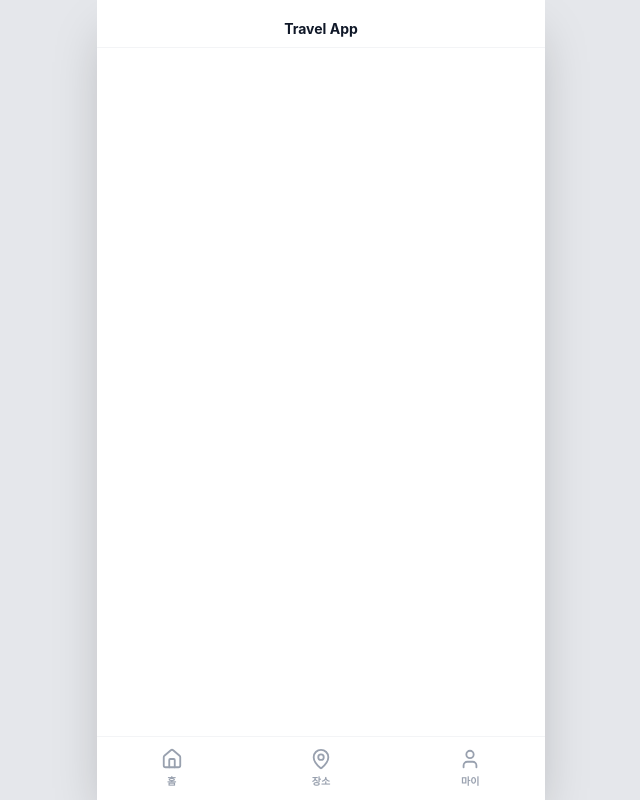
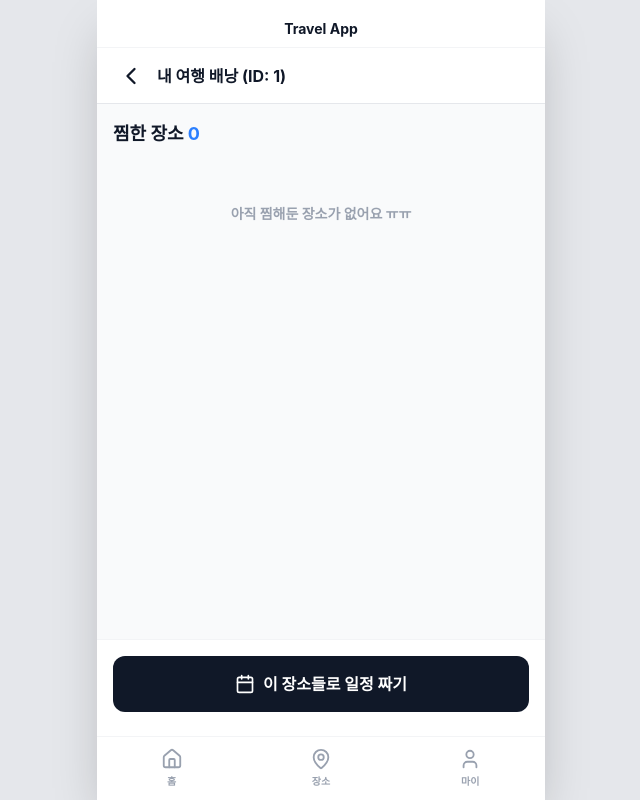
Before and after one commit to junha2020/travel_app_front, a React (Vite) app: page /backpack/1 in a window 1280 px wide. Before the commit this address had no page. Shown: the whole page, without its empty margins (319-959 px from the left). Built offline with nearby package versions, Linux system fonts and the light colour scheme.

Commit message:
Finished make pages

```diff
--- a/index.html
+++ b/index.html
@@ -4,7 +4,7 @@
     <meta charset="UTF-8" />
     <link rel="icon" type="image/svg+xml" href="/vite.svg" />
     <meta name="viewport" content="width=device-width, initial-scale=1.0" />
-    <title>travel_app_front</title>
+    <title>트리플</title>
   </head>
   <body>
     <div id="root"></div>
--- a/src/App.tsx
+++ b/src/App.tsx
@@ -31,7 +31,7 @@ function App() {
             <Route path="/find-account" element={<AccountRecoveryPage />} />
 
             {/* 여행 계획 관련 */}
-            <Route path="/backpack" element={<BackpackPage />} />
+            <Route path="/backpack/:planId" element={<BackpackPage />} />
             <Route path="/planner/:planId" element={<PlannerPage />} />
             <Route path="/schedule/:scheduleId" element={<MyPlansPage />} />
           </Routes>
--- a/src/pages/BackpackPage.tsx
+++ b/src/pages/BackpackPage.tsx
@@ -1,30 +1,53 @@
 import { Calendar, ChevronLeft, Trash2 } from "lucide-react";
-import { useNavigate } from "react-router-dom";
+import { useNavigate, useParams } from "react-router-dom";
+import { useMemo } from "react";
 import usePlanStore from "../store/usePlanStore";
 
 const BackpackPage = () => {
   const navigate = useNavigate();
-  const planItems = usePlanStore((state) => state.planItems);
+
+  const { planId } = useParams();
+  const currentPlanId = Number(planId) || 1;
+
+  const plans = usePlanStore((state) => state.plans);
   const removePlanItem = usePlanStore((state) => state.removePlanItem);
+
+  const planItems = useMemo(() => {
+    return plans[currentPlanId] || [];
+  }, [plans, currentPlanId]);
+
+  const handleDelete = (itemId: number) => {
+    if (window.confirm("이 장소를 찜에서 해제할까요?")) {
+      removePlanItem(currentPlanId, itemId);
+    }
+  };
 
   return (
     <div className="flex flex-col h-full bg-gray-50 relative">
-      <div className="flex items-center h-14 px-4 border-b border-gary-200 bg-white shrink-0">
+      <div className="flex items-center h-14 px-4 border-b border-gray-200 bg-white shrink-0">
         <button
-          onClick={() => navigate("/detail")}
+          onClick={() => navigate(`/schedule/${planId}`)}
           className="text-gray-900 p-1 rounded-full"
         >
           <ChevronLeft size={28} />
         </button>
-        <span className="text-base font-bold ml-2">내 여행 배낭</span>
+        <span className="text-base font-bold ml-2">
+          내 여행 배낭 (ID: {currentPlanId})
+        </span>
       </div>
 
       <div className="flex-1 overflow-y-auto p-4 pb-24">
         <h2 className="text-lg font-bold mb-4">
           찜한 장소 <span className="text-blue-500">{planItems.length}</span>
         </h2>
-        {/* Zustand에 담겨 있을 때 */}
-        {planItems.map((item) => (
+
+        <div className="flex flex-col gap-3">
+          {planItems.length === 0 ? (
+            <div className="text-center text-gray-400 mt-10 text-sm font-bold">
+              아직 찜해둔 장소가 없어요 ㅠㅠ
+            </div>
+          ) : (
+            planItems.map((item) => (
               <div
                 key={item.id}
                 className="bg-white rounded-xl shadow-sm border border-gray-100 p-4 flex gap-4 items-center"
@@ -37,19 +60,15 @@ const BackpackPage = () => {
                   <p className="text-xs text-gray-500">{item.category}</p>
                 </div>
                 <button
-              onClick={() => removePlanItem(item.id)}
-              className="text-gray-300 hover:text-red-500 p-2"
+                  onClick={() => handleDelete(item.id)}
+                  className="text-gray-300 hover:text-red-500 p-2 transition-colors"
                 >
                   <Trash2 size={18} />
                 </button>
               </div>
-        ))}
-        {/* 아무것도 없을 때 */}
-        {planItems.length === 0 && (
-          <div className="text-center text-gray-400 mt-10 text-sm">
-            텅 비어있어요. 장소를 담아보세요!
+            ))
+          )}
         </div>
-        )}
       </div>
 
       <div className="absolute bottom-0 w-full bg-white border-t border-gray-100 p-4 pb-6">
--- a/src/pages/MyPlansPage.tsx
+++ b/src/pages/MyPlansPage.tsx
@@ -9,7 +9,7 @@ const MyPlansPage = () => {
       {/* 상단 헤더 */}
       <div className="flex items-center h-14 px-4 border-b border-gray-200 bg-white shrink-0 shadow-sm">
         <button
-          onClick={() => navigate(-1)}
+          onClick={() => navigate("/", { replace: true })}
           className="p-1 rounded-full text-gray-900 active:scale-95 transition-transform"
         >
           <ChevronLeft size={28} />
--- a/src/pages/PlaceDetailPage.tsx
+++ b/src/pages/PlaceDetailPage.tsx
@@ -28,26 +28,31 @@ const PlaceDetailPage = () => {
 
   const { data: place, isLoading, isError } = usePlaceDetail(placeId);
 
-  const planItems = usePlanStore((state) => state.planItems);
+  const plans = usePlanStore((state) => state.plans);
   const addPlanItem = usePlanStore((state) => state.addPlanItem);
 
   const [isSheetOpen, setIsSheetOpen] = useState(false);
 
-  const handleAddPlace = () => {
+  const handleAddPlace = (planId: number) => {
     if (!place) return;
 
-    const isAlreadyExist = planItems.find((p) => p.id === Number(place.id));
+    const currentPlanItems = plans[planId] || [];
+
+    const isAlreadyExist = currentPlanItems.find(
+      (p) => p.id === Number(place.id),
+    );
 
     if (isAlreadyExist) {
       alert("이미 담겨있습니다!");
       return;
     }
 
-    addPlanItem({
+    addPlanItem(planId, {
       id: Number(place.id),
       name: place.name,
       category: place.category,
     });
+
     alert("추가되었습니다.");
     setIsSheetOpen(false);
     navigate("/schedule/");
@@ -112,7 +117,7 @@ const PlaceDetailPage = () => {
       </div>
 
       {/* 하단 찜하기 버튼 */}
-      <div className="absolute bottom-0 w-full bg-white border-t border-gray-100 p-4 pb-6 shadow-[0_-10px_20px_rgba(0, 0, 0, 0.05">
+      <div className="absolute bottom-0 w-full bg-white border-t border-gray-100 p-4 pb-6 shadow-[0_-10px_20px_rgba(0,0,0,0.05)]">
         <button
           onClick={() => setIsSheetOpen(true)}
           className="w-full bg-blue-500 text-white font-bold rounded-xl py-4 flex justify-center items-center gap-2 active:scale-[0.98] transition-transform"
@@ -144,7 +149,7 @@ const PlaceDetailPage = () => {
               </button>
             </div>
             {/* 새로운 일정 만들기 버튼 */}
-            <button className="flex items-center gap-3 p-4 rounded-xl borer border-gray-200 hover:border-blue-500 hover:bg-blue-50 transition-colors text-left group">
+            <button className="flex items-center gap-3 p-4 rounded-xl border border-gray-200 hover:border-blue-500 hover:bg-blue-50 transition-colors text-left group">
               <div className="w-10 h-10 rounded-full bg-blue-100 flex items-center justify-center text-blue-500 group-hover:bg-blue-500 group-hover:text-white transition-colors">
                 <Plus size={20} />
               </div>
@@ -166,8 +171,8 @@ const PlaceDetailPage = () => {
               {MOCK_MY_PLANS.map((plan) => (
                 <button
                   key={plan.id}
-                  onClick={handleAddPlace}
-                  className="flex flex-col p-4 rounded-xl bg-gray-50 hover:bg-gray-100 text-left transition-colors border border-transparent hover:border-gary-200"
+                  onClick={() => handleAddPlace(plan.id)}
+                  className="flex flex-col p-4 rounded-xl bg-gray-50 hover:bg-gray-100 text-left transition-colors border border-transparent hover:border-gray-200"
                 >
                   <span className="font-bold text-gray-900">{plan.title}</span>
                   <span className="text-xs text-gray-500 mt-1 flex items-center gap-1">
--- a/src/pages/PlannerPage.tsx
+++ b/src/pages/PlannerPage.tsx
@@ -1,15 +1,25 @@
 import { ChevronLeft, GripVertical, MapIcon } from "lucide-react";
 import { useNavigate, useParams } from "react-router-dom";
+import { useMemo } from "react";
+import usePlanStore from "../store/usePlanStore";
 
 const PlannerPage = () => {
   const navigate = useNavigate();
   const { planId } = useParams();
 
+  const currentPlanId = Number(planId);
+
+  const plans = usePlanStore((state) => state.plans);
+
+  const currentItems = useMemo(() => {
+    return plans[currentPlanId] || [];
+  }, [plans, currentPlanId]);
+
   return (
     <div className="flex flex-col h-full bg-white relative">
       <div className="flex items-center h-14 px-4 border-b border-gray-200 bg-white shrink-0 z-20 shadow-sm">
         <button
-          onClick={() => navigate("/backpack")}
+          onClick={() => navigate(`/backpack/${planId}`)}
           className="text-gray-900 p-1 rounded-full"
         >
           <ChevronLeft size={28} />
@@ -44,13 +54,20 @@ const PlannerPage = () => {
 
         {/* 일정 리스트. 여기에 dnd-kit 들어감 */}
         <div className="flex-1 overflow-y-auto p-4 flex flex-col gap-3 pb-20">
-          {/* 타임라인 */}
-          <div className="flex items-stretch gap-3">
+          {currentItems.length === 0 ? (
+            <div className="text-center text-gray-400 mt-10 text-sm font-bold">
+              아직 일정에 담긴 장소가 없어요 ㅠㅠ
+            </div>
+          ) : (
+            currentItems.map((item, index) => (
+              <div key={item.id} className="flex items-stretch gap-3">
                 <div className="flex flex-col items-center w-6 shrink-0 mt-2">
                   <div className="w-6 h-6 rounded-full bg-blue-500 text-white text-xs font-bold flex items-center justify-center">
-                1
+                    {index + 1}
                   </div>
+                  {index !== currentItems.length - 1 && (
                     <div className="w-0.5 bg-gray-200 h-full mt-1"></div>
+                  )}
                 </div>
 
                 <div className="flex-1 bg-white rounded-xl shadow-sm border border-gray-100 p-3 flex items-center gap-3">
@@ -59,30 +76,13 @@ const PlannerPage = () => {
                     className="text-gray-300 cursor-grab active:cursor-grabbing"
                   />
                   <div>
-                <h4 className="font-bold text-sm">수성못</h4>
-                <p className="text-[10px] text-gray-400">관광지</p>
+                    <h4 className="font-bold text-sm">{item.name}</h4>
+                    <p className="text-[10px] text-gray-400">{item.category}</p>
                   </div>
                 </div>
               </div>
-
-          <div className="flex items-stretch gap-3">
-            <div className="flex flex-col items-center w-6 shrink-0 mt-2">
-              <div className="w-6 h-6 rounded-full bg-blue-500 text-white text-xs font-bold flex items-center justify-center">
-                2
-              </div>
-            </div>
-
-            <div className="flex-1 bg-white rounded-xl shadow-sm border border-gray-100 p-3 flex items-center gap-3">
-              <GripVertical
-                size={20}
-                className="text-gray-300 cursor-grab active:cursor-grabbing"
-              />
-              <div>
-                <h4 className="font-bold text-sm">동성로 스파크랜드</h4>
-                <p className="text-[10px] text-gray-400">관광지</p>
-              </div>
-            </div>
-          </div>
+            ))
+          )}
         </div>
       </div>
     </div>
--- a/src/store/usePlanStore.ts
+++ b/src/store/usePlanStore.ts
@@ -13,7 +13,7 @@ interface PlanState {
   // 아이템 하나 추가할 때
   addPlanItem: (planId: number, item: PlanItem) => void;
   // 아이템 하나 삭제할 때
-  removePlanItem: (planId: number, itemId: Plan["id"]) => void;
+  removePlanItem: (planId: number, itemId: number) => void;
   // 특정 일정 완전히 비우가
   clearPlan: (planId: number) => void;
 }
@@ -59,14 +59,10 @@ const usePlanStore = create<PlanState>()(
         set((state) => {
           const currentPlanItems = state.plans[planId] || [];
 
-          const updatedPlanItems = currentPlanItems.filter(
-            (item) => item.id !== itemId,
-          );
-
           return {
             plans: {
               ...state.plans,
-              [planId]: updatedPlanItems,
+              [planId]: currentPlanItems.filter((item) => item.id !== itemId),
             },
           };
         }),
--- a/src/types/placeTypes.ts
+++ b/src/types/placeTypes.ts
@@ -8,4 +8,5 @@ export interface Place {
   description: string;
   category: string;
   rating: number;
+  review: string;
 }
```
Lines whose indentation alone changed are shown as unchanged.
